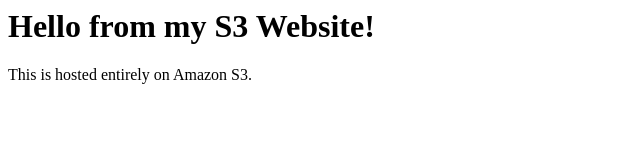
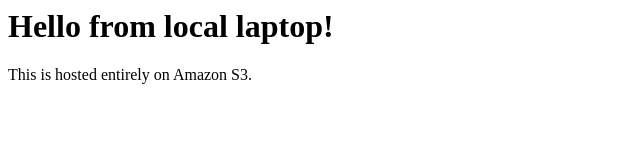
Before and after one commit to knowledgemateit/website, a plain HTML site: page index.html in a window 1280 px wide. Shown: the whole page, without its empty margins (0-640 px from the left). Drawn offline with Linux system fonts and the light colour scheme.

Commit message:
Add files via upload

```diff
--- a/index.html
+++ b/index.html
@@ -1,2 +1,2 @@
-<h1>Hello from my S3 Website!</h1>
+<h1>Hello from local laptop!</h1>
 <p>This is hosted entirely on Amazon S3.</p>
```
